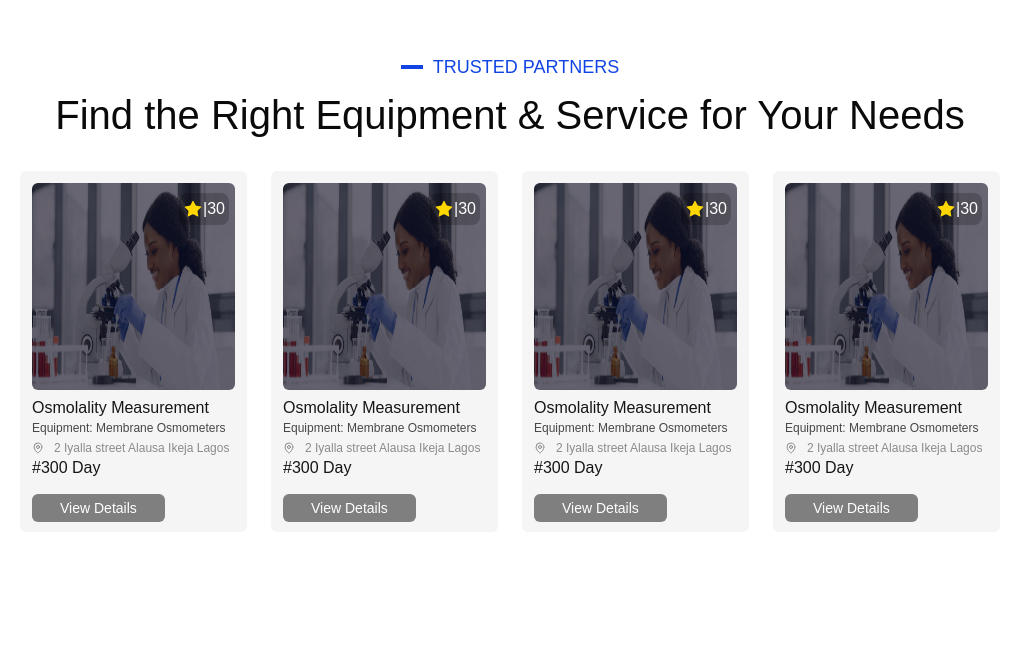
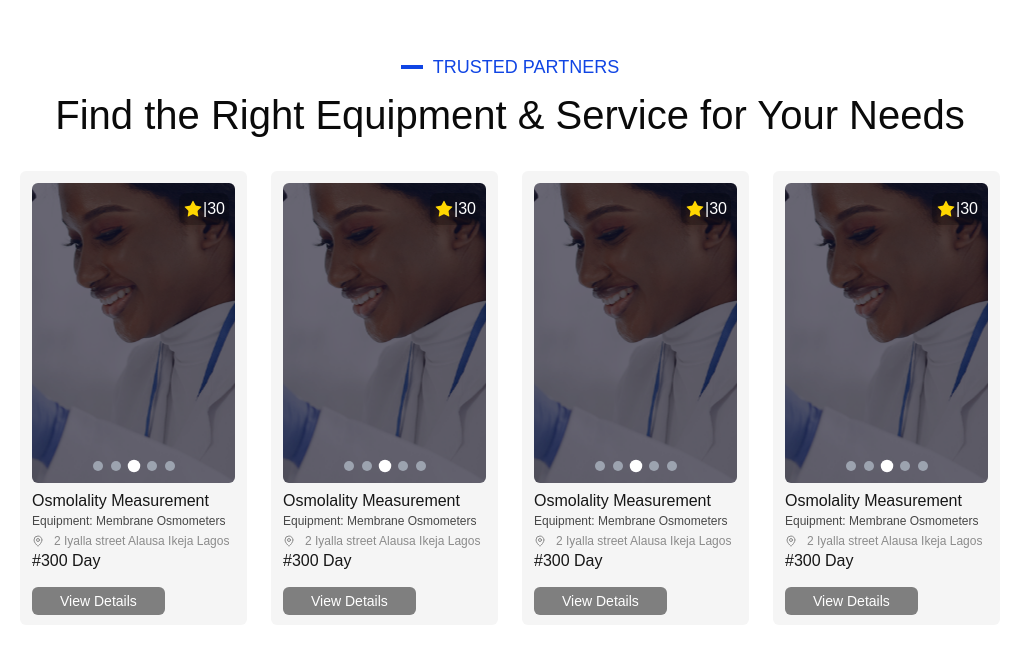
Before and after one commit to jossydee1/alstein-web-app, a Next.js app: page / in a window 1280 px wide. Shown: the part 2436-3089 px from the top of the page, without its empty margins (130-1149 px from the left). Before the commit the page ends 3068 px from the top, so only its background shows below. Built offline with nearby package versions, Linux system fonts and the light colour scheme; no server answers.

Commit message:
feat: implement image slider in Partners component and refactor image handling

```diff
--- a/src/components/home/Partners.tsx
+++ b/src/components/home/Partners.tsx
@@ -1,5 +1,7 @@
+"use client";
+
 import Image from "next/image";
-import React from "react";
+import React, { useState, useEffect, useRef } from "react";
 import image from "@/public/images/doctor.png";
 import { MapPin, Star } from "lucide-react";
 import Link from "next/link";
@@ -11,13 +13,7 @@ const Partners = () => {
       equipment: "Membrane Osmometers",
       address: "2 Iyalla street Alausa Ikeja Lagos",
       count: 300,
-      images: [
-        "url('/images/doctor.png')",
-        "url('/images/doctor.png')",
-        "url('/images/doctor.png')",
-        "url('/images/doctor.png')",
-        "url('/images/doctor.png')",
-      ],
+      images: [image, image, image, image, image],
       ratings: 3,
       url: "#",
     },
@@ -26,13 +22,7 @@ const Partners = () => {
       equipment: "Membrane Osmometers",
       address: "2 Iyalla street Alausa Ikeja Lagos",
       count: 300,
-      images: [
-        "url('/images/doctor.png')",
-        "url('/images/doctor.png')",
-        "url('/images/doctor.png')",
-        "url('/images/doctor.png')",
-        "url('/images/doctor.png')",
-      ],
+      images: [image, image, image, image, image],
       ratings: 3,
       url: "#",
     },
@@ -41,13 +31,7 @@ const Partners = () => {
       equipment: "Membrane Osmometers",
       address: "2 Iyalla street Alausa Ikeja Lagos",
       count: 300,
-      images: [
-        "url('/images/doctor.png')",
-        "url('/images/doctor.png')",
-        "url('/images/doctor.png')",
-        "url('/images/doctor.png')",
-        "url('/images/doctor.png')",
-      ],
+      images: [image, image, image, image, image],
       ratings: 3,
       url: "#",
     },
@@ -56,13 +40,7 @@ const Partners = () => {
       equipment: "Membrane Osmometers",
       address: "2 Iyalla street Alausa Ikeja Lagos",
       count: 300,
-      images: [
-        "url('/images/doctor.png')",
-        "url('/images/doctor.png')",
-        "url('/images/doctor.png')",
-        "url('/images/doctor.png')",
-        "url('/images/doctor.png')",
-      ],
+      images: [image, image, image, image, image],
       ratings: 3,
       url: "#",
     },
@@ -82,22 +60,12 @@ const Partners = () => {
         </h2>
 
         <div className="mt-8 grid grid-cols-1 gap-6 md:grid-cols-2 lg:grid-cols-4">
-          {partners.map(p => (
+          {partners.map((p, index) => (
             <article
-              key={p.name}
+              key={index}
               className="group grid gap-2 overflow-hidden rounded-md bg-[#F5F5F5] p-3 transition-shadow hover:bg-[#F5F5F5] hover:shadow-[0px_0px_16px_2px_#00000033]"
             >
-              <div className="relative">
-                <div className="absolute right-1.5 top-2.5 flex items-center rounded-lg bg-[#00000033] p-1 text-white">
-                  <Star className="" fill="#FFD700" size={20} stroke="0" />
-                  |30
-                </div>
-                <Image
-                  src={image}
-                  alt=""
-                  className="aspect-[4.9/5] rounded-md"
-                />
-              </div>
+              <ImageSlider images={p.images} />
 
               <div>
                 <h3 className="pb-0.5 font-medium leading-[20px] text-[#161616]">
@@ -127,4 +95,59 @@ const Partners = () => {
   );
 };
 
+import { StaticImageData } from "next/image";
+
+const ImageSlider = ({ images }: { images: StaticImageData[] }) => {
+  const [currentIndex, setCurrentIndex] = useState(0);
+  const slideRef = useRef<HTMLDivElement>(null);
+
+  useEffect(() => {
+    const interval = setInterval(() => {
+      setCurrentIndex(prev => (prev + 1) % images.length);
+    }, 3000); // Change image every 3 seconds
+
+    return () => clearInterval(interval);
+  }, [images.length]);
+
+  return (
+    <div className="relative overflow-hidden rounded-md">
+      <div className="absolute right-1.5 top-2.5 z-10 flex items-center rounded-lg bg-[#00000033] p-1 text-white">
+        <Star className="" fill="#FFD700" size={20} stroke="0" />
+        |30
+      </div>
+      <div
+        ref={slideRef}
+        className="relative flex transition-transform duration-500 ease-in-out"
+        style={{
+          transform: `translateX(-${currentIndex * 100}%)`,
+          width: `${images.length * 100}%`,
+        }}
+      >
+        {images.map((img, index) => (
+          <div key={index} className="w-full flex-shrink-0 object-contain">
+            <Image
+              src={img}
+              alt=""
+              className="aspect-[4.9/5] max-h-[300px] w-full rounded-md object-cover"
+            />
+          </div>
+        ))}
+      </div>
+
+      {/* Dots */}
+      <div className="absolute bottom-3 left-1/2 flex -translate-x-1/2 gap-2">
+        {images.map((_, index) => (
+          <button
+            key={index}
+            onClick={() => setCurrentIndex(index)}
+            className={`h-2.5 w-2.5 rounded-full transition-all ${
+              index === currentIndex ? "scale-125 bg-white" : "bg-gray-400"
+            }`}
+          />
+        ))}
+      </div>
+    </div>
+  );
+};
+
 export default Partners;
```
